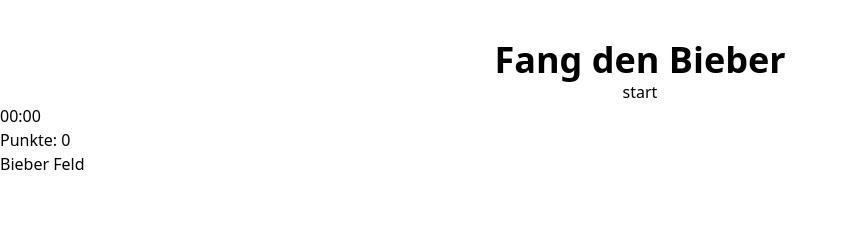
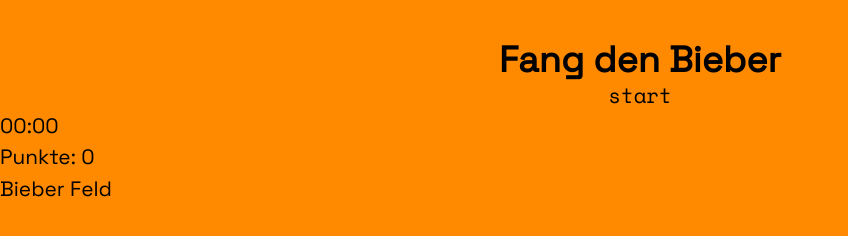
Before and after one commit to planeta05/beaver, a website built with Parcel: page src/index.html in a window 1280 px wide. Shown: the whole page, without its empty margins (0-848 px from the left). Built offline with nearby package versions, Linux system fonts and the light colour scheme.

Commit message:
style and markup

```diff
--- a/src/index.css
+++ b/src/index.css
@@ -1,3 +1,39 @@
 @tailwind base;
 @tailwind components;
 @tailwind utilities;
+
+@font-face {
+  font-family: "Space Grotesk";
+  src: url(./fonts/SpaceGrotesk-Regular.ttf);
+}
+
+@font-face {
+  font-family: "Space Mono";
+  src: url(./fonts/SpaceMono-Regular.ttf);
+}
+
+:root {
+  --black: #000;
+  --sans: "Space Grotesk", sans-serif;
+  --mono: "Space Mono", monospace;
+  --orange: #FF8A00;
+}
+
+html {
+  box-sizing: border-box;
+}
+
+*::before,
+*::after {
+  box-sizing: border-box;
+}
+
+body {
+  font-family: var(--sans);
+  background-color: var(--orange);
+  font-size: 1.3rem;
+}
+
+button {
+  font-family: var(--mono);
+}
```
Also changed, not shown: src/fonts/SpaceGrotesk-Regular.ttf (added), src/fonts/SpaceMono-Regular.ttf (added).
